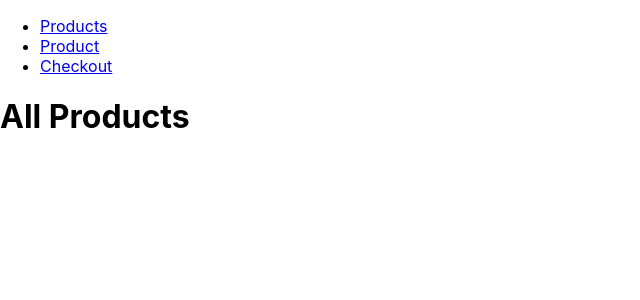
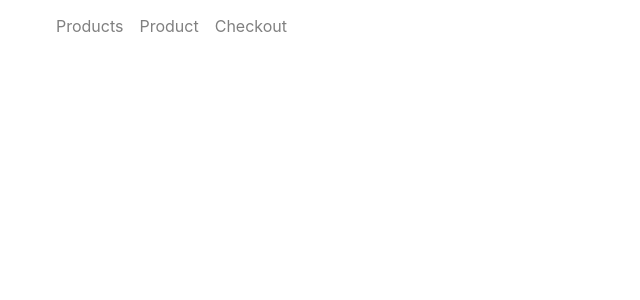
Before and after one commit to tarasivanchyshyn/products-website, a React (Create React App) app: page / in a window 1280 px wide. Shown: the top 300 px of the page, without its empty margins (0-640 px from the left). Built offline with nearby package versions, Linux system fonts and the light colour scheme.

Commit message:
router 5 => 6

```diff
--- a/package.json
+++ b/package.json
@@ -16,7 +16,7 @@
     "react": "^18.2.0",
     "react-dom": "^18.2.0",
     "react-redux": "^8.0.4",
-    "react-router-dom": "^5.3.4",
+    "react-router-dom": "^6.4.1",
     "react-scripts": "5.0.1",
     "redux-persist": "^6.0.0",
     "typescript": "^4.8.4",
--- a/src/App.tsx
+++ b/src/App.tsx
@@ -1,4 +1,4 @@
-import { Route } from 'react-router-dom';
+import { Route, Routes } from 'react-router-dom';
 
 import Header from '@components/Header';
 import Products from '@pages/Products';
@@ -11,9 +11,11 @@ function App() {
     <>
       <Header />
       <main>
-        <Route exact path={productsURL} component={Products} />
-        <Route path={productURL} component={Product} />
-        <Route path={checkoutURL} component={Checkout} />
+        <Routes>
+          <Route path={productsURL} element={<Products />} />
+          <Route path={productURL} element={<Product />} />
+          <Route path={checkoutURL} element={<Checkout />} />
+        </Routes>
       </main>
     </>
   );
--- /dev/null
+++ b/src/components/Header.module.scss
@@ -0,0 +1,22 @@
+.list {
+  display: flex;
+  list-style: none;
+}
+
+.link {
+  margin-left: 1rem;
+  & a {
+    color: grey;
+    text-decoration: none;
+  }
+
+  & a:hover {
+    color: black;
+    border-bottom: 4px solid grey;
+  }
+}
+
+.link a.active {
+  color: black;
+  border-bottom: 4px solid grey;
+}
--- a/src/components/Header.tsx
+++ b/src/components/Header.tsx
@@ -1,19 +1,39 @@
-import { Link } from 'react-router-dom';
+import { NavLink } from 'react-router-dom';
+
 import { productsURL, productURL, checkoutURL } from '@constants';
 
+import classes from './Header.module.scss';
+
 function Header() {
+  const { list, link, active } = classes;
+
   return (
     <header>
       <nav>
-        <ul>
-          <li>
-            <Link to={productsURL}>Products</Link>
+        <ul className={list}>
+          <li className={link}>
+            <NavLink
+              className={(navData) => (navData.isActive ? active : '')}
+              to={productsURL}
+            >
+              Products
+            </NavLink>
           </li>
-          <li>
-            <Link to={productURL}>Product</Link>
+          <li className={link}>
+            <NavLink
+              className={(navData) => (navData.isActive ? active : '')}
+              to={productURL}
+            >
+              Product
+            </NavLink>
           </li>
-          <li>
-            <Link to={checkoutURL}>Checkout</Link>
+          <li className={link}>
+            <NavLink
+              className={(navData) => (navData.isActive ? active : '')}
+              to={checkoutURL}
+            >
+              Checkout
+            </NavLink>
           </li>
         </ul>
       </nav>
--- a/src/constants.ts
+++ b/src/constants.ts
@@ -1,3 +1,3 @@
-export const productsURL = '/';
+export const productsURL = '/products';
 export const productURL = '/product/:id';
 export const checkoutURL = '/checkout';
```
Also changed, not shown: 1 other file (tests, documents, lock files or other folders).
